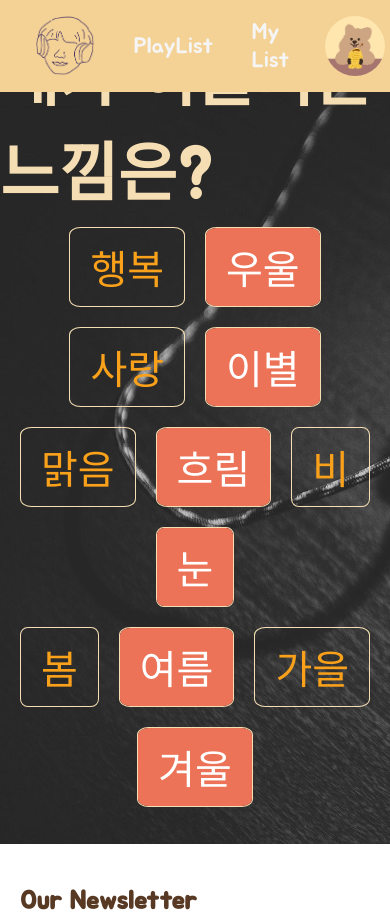
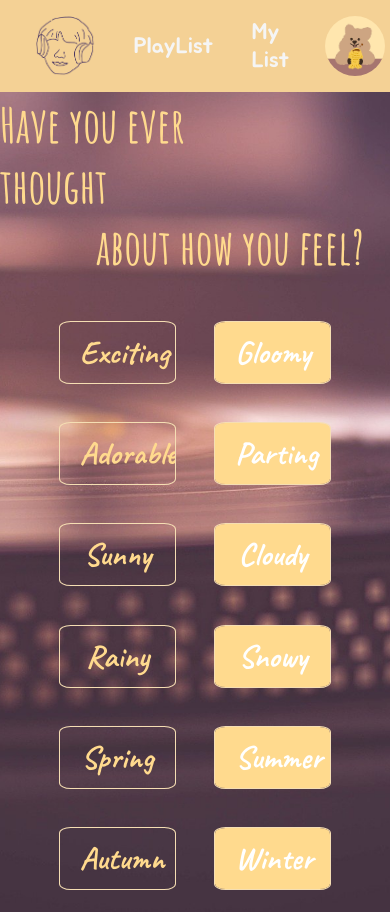
Before and after one commit to codestates/nodongu-client, a React (Create React App) app in the folder client/: page /keyword in a window 390 px wide. Shown: the top 912 px of the page. Built offline with nearby package versions, Linux system fonts and the light colour scheme; the HTML template or start-up script is replaced by a standard one.

Commit message:
Fix keyword ajax & reponse site

```diff
--- a/client/src/App.js
+++ b/client/src/App.js
@@ -16,6 +16,8 @@ class App extends Component {
   state = {
     isLoading: null,
     userInfo: null,
+    myList: [],
+    musicList: [],
   };
 
   handleSignUp = (userInfo) => {
@@ -62,17 +64,21 @@ class App extends Component {
         <Switch>
           <Route
             exact
-            path="/"
+            path='/'
             render={() => <Login onUserInfo={this.handleUserInfo} />}
           />
           <Route
             exact
-            path="/signup"
+            path='/signup'
             render={() => <Signup onSignUp={this.handleSignUp} />}
           />
-          <Route exact path="/keyword" component={Keyword} />
-          <Route exact path="/editUserInfo" component={EditUserInfo} />
-          <Route exact path="/mainPlayer" component={MainPlayer} />
+          <Route exact path='/keyword' render={() => <Keyword />} />
+          <Route
+            exact
+            path='/editUserInfo'
+            render={() => <EditUserInfo userInfo={this.state.userInfo} />}
+          />
+          <Route exact path='/mainPlayer' render={() => <MainPlayer />} />
         </Switch>
         <Footer />
       </Suspense>
--- a/client/src/Components/editUserInfo/editUserInfo.jsx
+++ b/client/src/Components/editUserInfo/editUserInfo.jsx
@@ -7,18 +7,16 @@ class EditUserInfo extends Component {
   constructor(props) {
     super(props);
 
+    this.imageValueRef = React.createRef();
     this.nicknameRef = React.createRef();
     this.nicknameInput = React.createRef();
     this.nicknameButtonRef = React.createRef();
     this.nicknameEditButton = React.createRef();
 
     this.state = {
-      fakeData: {
-        userId: 1,
-        nickname: 'quokka',
-        email: 'wldns0622@naver.com',
-        password: '124124124124',
-        image: '',
+      userInfo: {
+        ...this.props.userInfo,
+        password: '',
       },
     };
   }
@@ -29,8 +27,8 @@ class EditUserInfo extends Component {
       if (reader.readyState === 2) {
         console.log(reader.result);
         this.setState({
-          fakeData: {
-            ...this.state.fakeData,
+          userInfo: {
+            ...this.state.userInfo,
             image: reader.result,
           },
         });
@@ -41,8 +39,8 @@ class EditUserInfo extends Component {
 
   handleDeleteImage = (event) => {
     this.setState({
-      fakeData: {
-        ...this.state.fakeData,
+      userInfo: {
+        ...this.state.userInfo,
         image: quokkaImg,
       },
     });
@@ -86,14 +84,26 @@ class EditUserInfo extends Component {
     elList[4].classList.remove('hidden');
   };
 
-  handleEditNameReq = (event) => {
-    axios.post(
-      'http://ec2-3-133-155-148.us-east-2.compute.amazonaws.com/nod/user/modify'
-    );
+  // 이미지 변경 요청
+  // 닉네임 변경 요청
+  // 비밀번호 변경 요청
+  // 회원 탈퇴 요청
+  handleDeleteUser = (event) => {
+    console.log('들어옴 ㅇㅋ?');
+    console.log(this.state.userInfo.userId);
+    const config = {
+      method: 'post',
+      url: 'http://ec2-3-133-155-148.us-east-2.compute.amazonaws.com/nod/user/deleteUser',
+      data: {
+        userId: 4,
+      },
+      withCredentials: true,
+    };
+    axios(config).then((response) => console.log(response));
   };
 
   render() {
-    const { image } = this.state.fakeData;
+    const { image } = this.state.userInfo;
     return (
       <div className='edit-container'>
         <div className='edit-card'>
@@ -101,6 +111,7 @@ class EditUserInfo extends Component {
             <div className='header__picture'>
               <img src={image ? image : quokkaImg} alt='profile image' />
               <input
+                ref={this.imageValueRef}
                 type='file'
                 name='image-upload'
                 id='input'
@@ -119,7 +130,7 @@ class EditUserInfo extends Component {
               <h2 className='nickname__nickname'>
                 <span
                   ref={this.nicknameRef}
-                >{`${this.state.fakeData.nickname}님, 어서오세요!`}</span>
+                >{`${this.state.userInfo.nickname}님, 어서오세요!`}</span>
                 <input
                   ref={this.nicknameInput}
                   className='nickname__input hidden'
@@ -153,7 +164,7 @@ class EditUserInfo extends Component {
               <li className='info__email'>
                 <div>
                   <h2>이메일</h2>
-                  <span>{this.state.fakeData.email}</span>
+                  <span>{this.state.userInfo.email}</span>
                 </div>
                 <hr />
               </li>
@@ -161,7 +172,7 @@ class EditUserInfo extends Component {
                 <div>
                   <h2>패스워드</h2>
                   <span className=''>
-                    {this.state.fakeData.password
+                    {this.state.userInfo.password
                       .split('')
                       .map((el) => '*')
                       .join('')}
@@ -184,7 +195,9 @@ class EditUserInfo extends Component {
                 <div>
                   <h2>회원 탈퇴</h2>
                 </div>
-                <button type='button'>회원 탈퇴</button>
+                <button type='button' onClick={this.handleDeleteUser}>
+                  회원 탈퇴
+                </button>
               </li>
             </ul>
           </div>
--- a/client/src/Components/keyword/keyword.css
+++ b/client/src/Components/keyword/keyword.css
@@ -1,4 +1,4 @@
-@import url('https://fonts.googleapis.com/css2?family=Jua&display=swap');
+@import url('https://fonts.googleapis.com/css2?family=Amatic+SC:wght@700&family=Caveat:wght@400;700&display=swap');
 
 .keyword-container {
   display: flex;
@@ -7,15 +7,25 @@
   align-items: center;
   width: 100%;
   height: 100vh;
-  background-image: url(../../Utils/images/bg_keyword.jpg);
+  background-image: url(../../Utils/images/keyword_bg/keyword.jpg);
   background-size: cover;
+  background-position: center;
   z-index: -1;
-  font-family: 'Jua', sans-serif;
 }
 
 .keyword__title {
-  font-size: 4em;
-  color: wheat;
+  font-family: 'Amatic SC', cursive;
+  font-size: 5em;
+  margin-bottom: 0.5em;
+  color: var(--dark-yellow-color);
+}
+
+.keyword__title span:first-of-type {
+  margin-right: 2em;
+}
+
+.keyword__title span:last-of-type {
+  margin-left: 2em;
 }
 
 .keyword__row {
@@ -29,16 +39,18 @@
   font-size: 40px;
   border-radius: 10%;
   cursor: pointer;
-  margin: 10px;
+  margin: 1.2rem;
   transition: 0.6s;
   position: relative;
   overflow: hidden;
   z-index: 1;
+  font-family: 'Caveat', cursive;
+  font-weight: 700;
 }
 
 .keyword__btn1,
 .keyword__btn3 {
-  color: var(--light-orange-color);
+  color: var(--dark-yellow-color);
 }
 
 .keyword__btn2,
@@ -53,7 +65,7 @@
 
 .keyword__btn2:hover,
 .keyword__btn4:hover {
-  color: var(--light-orange-color);
+  color: var(--dark-yellow-color);
 }
 
 .keyword__btn::before {
@@ -62,7 +74,7 @@
   left: 0;
   width: 100%;
   height: 0%;
-  background: #ec7357;
+  background: var(--dark-yellow-color);
   /* 배경 뒤로 보내기 */
   z-index: -1;
   transition: 0.7s;
@@ -94,3 +106,44 @@
 .keyword__btn4:hover::before {
   height: 0%;
 }
+
+/* @media (max-width: 530px) {
+  .keyword-container {
+    margin-top: 5rem;
+  }
+
+  .keyword__title {
+    font-size: 1.5rem;
+  }
+
+  .keyword__btn {
+    width: 30%;
+    font-size: 2rem;
+  }
+} */
+
+@media (max-width: 767px) {
+  .keyword-container {
+    margin-top: 5rem;
+  }
+
+  .keyword__title {
+    font-size: 3rem;
+  }
+
+  .keyword__btn {
+    width: 30%;
+    font-size: 2rem;
+  }
+}
+
+@media (min-width: 768px) and (max-width: 1199px) {
+  .keyword__title {
+    font-size: 4rem;
+  }
+
+  .keyword__btn {
+    width: 40%;
+    font-size: 2rem;
+  }
+}
--- a/client/src/Components/keyword/keyword.jsx
+++ b/client/src/Components/keyword/keyword.jsx
@@ -1,4 +1,4 @@
-import React, { Component } from 'react';
+import React, { Component, createRef } from 'react';
 import axios from 'axios';
 import './keyword.css';
 
@@ -19,27 +19,50 @@ class Keyword extends Component {
     }
   };
 
+  handleKeywordClick = (event) => {
+    if (event.target.classList[0] === 'keyword__btn') {
+      //const keyword = event.target.textContent;
+      const keyword = 'happy';
+      console.log(keyword);
+      let config = {
+        method: 'post',
+        url: 'http://ec2-3-133-155-148.us-east-2.compute.amazonaws.com/nod/keywordMusic',
+        data: {
+          keyword,
+        },
+        withCredentials: true,
+      };
+      console.log('이제 요청 날림 ㅇㅋ?');
+      axios(config).then((response) => console.log(response.data));
+      console.log('요청완료됨 ㅇㅋ?');
+    }
+  };
+
   render() {
     return (
-      <div className='keyword-container' onClick={this.handleClickKeyword}>
-        <h1 className='keyword__title'>내가 이끌리는 느낌은?</h1>
+      <div className='keyword-container' onClick={this.handleKeywordClick}>
+        <h1 className='keyword__title'>
+          <span>Have you ever thought</span>
+          <br />
+          <span>about how you feel?</span>
+        </h1>
         <section className='keyword__row'>
-          <button className='keyword__btn keyword__btn1'>행복</button>
-          <button className='keyword__btn keyword__btn2'>우울</button>
-          <button className='keyword__btn keyword__btn3'>사랑</button>
-          <button className='keyword__btn keyword__btn4'>이별</button>
+          <button className='keyword__btn keyword__btn1'>Exciting</button>
+          <button className='keyword__btn keyword__btn2'>Gloomy</button>
+          <button className='keyword__btn keyword__btn3'>Adorable</button>
+          <button className='keyword__btn keyword__btn4'>Parting</button>
         </section>
         <section className='keyword__row'>
-          <button className='keyword__btn keyword__btn1'>맑음</button>
-          <button className='keyword__btn keyword__btn2'>흐림</button>
-          <button className='keyword__btn keyword__btn3'>비</button>
-          <button className='keyword__btn keyword__btn4'>눈</button>
+          <button className='keyword__btn keyword__btn1'>Sunny</button>
+          <button className='keyword__btn keyword__btn2'>Cloudy</button>
+          <button className='keyword__btn keyword__btn3'>Rainy</button>
+          <button className='keyword__btn keyword__btn4'>Snowy</button>
         </section>
         <section className='keyword__row'>
-          <button className='keyword__btn keyword__btn1'>봄</button>
-          <button className='keyword__btn keyword__btn2'>여름</button>
-          <button className='keyword__btn keyword__btn3'>가을</button>
-          <button className='keyword__btn keyword__btn4'>겨울</button>
+          <button className='keyword__btn keyword__btn1'>Spring</button>
+          <button className='keyword__btn keyword__btn2'>Summer</button>
+          <button className='keyword__btn keyword__btn3'>Autumn</button>
+          <button className='keyword__btn keyword__btn4'>Winter</button>
         </section>
       </div>
     );
```
Also changed, not shown: client/src/Utils/images/bg_keyword.jpg (deleted), client/src/Utils/images/keyword_bg/keyword.jpg (added).
